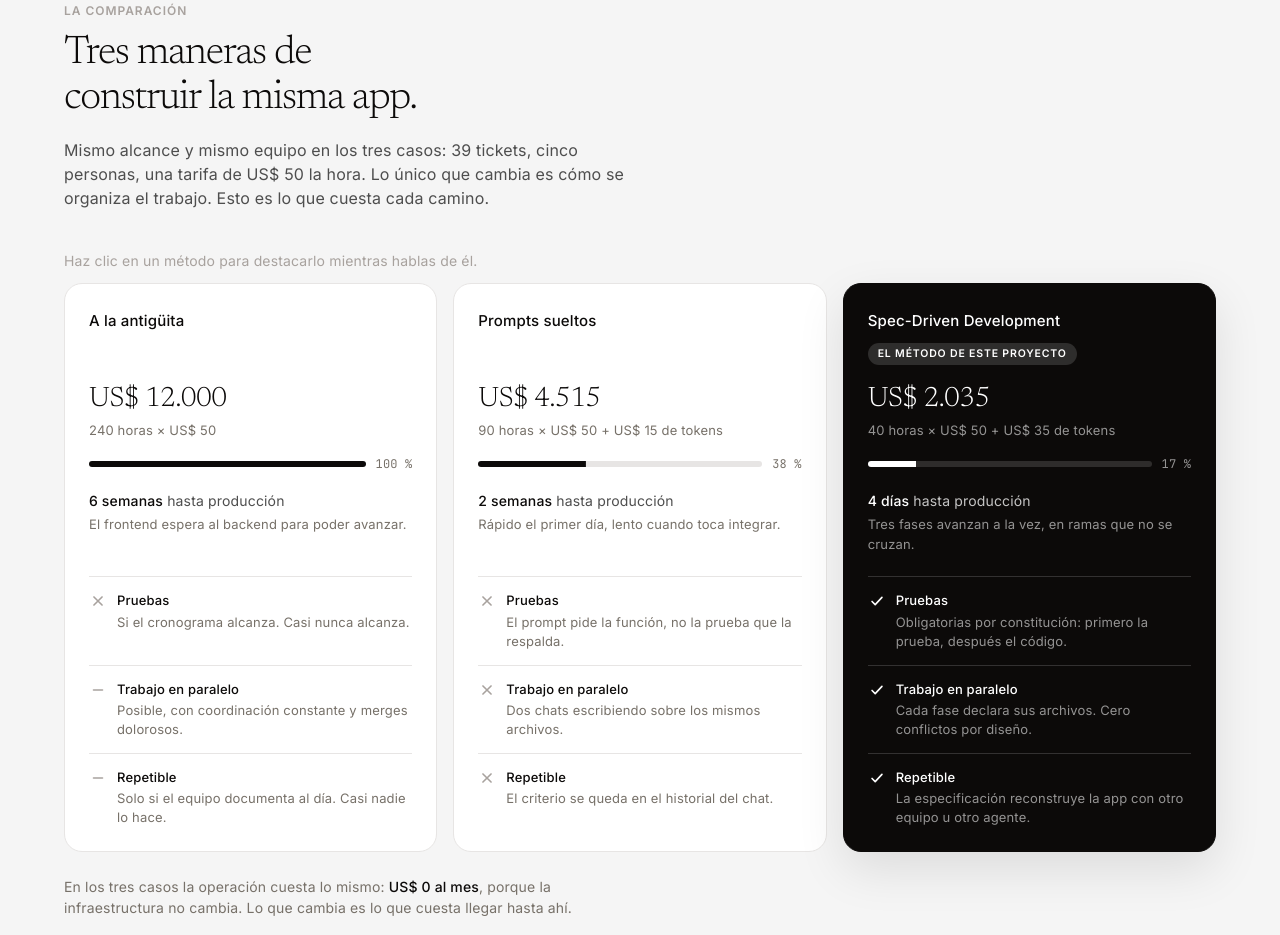
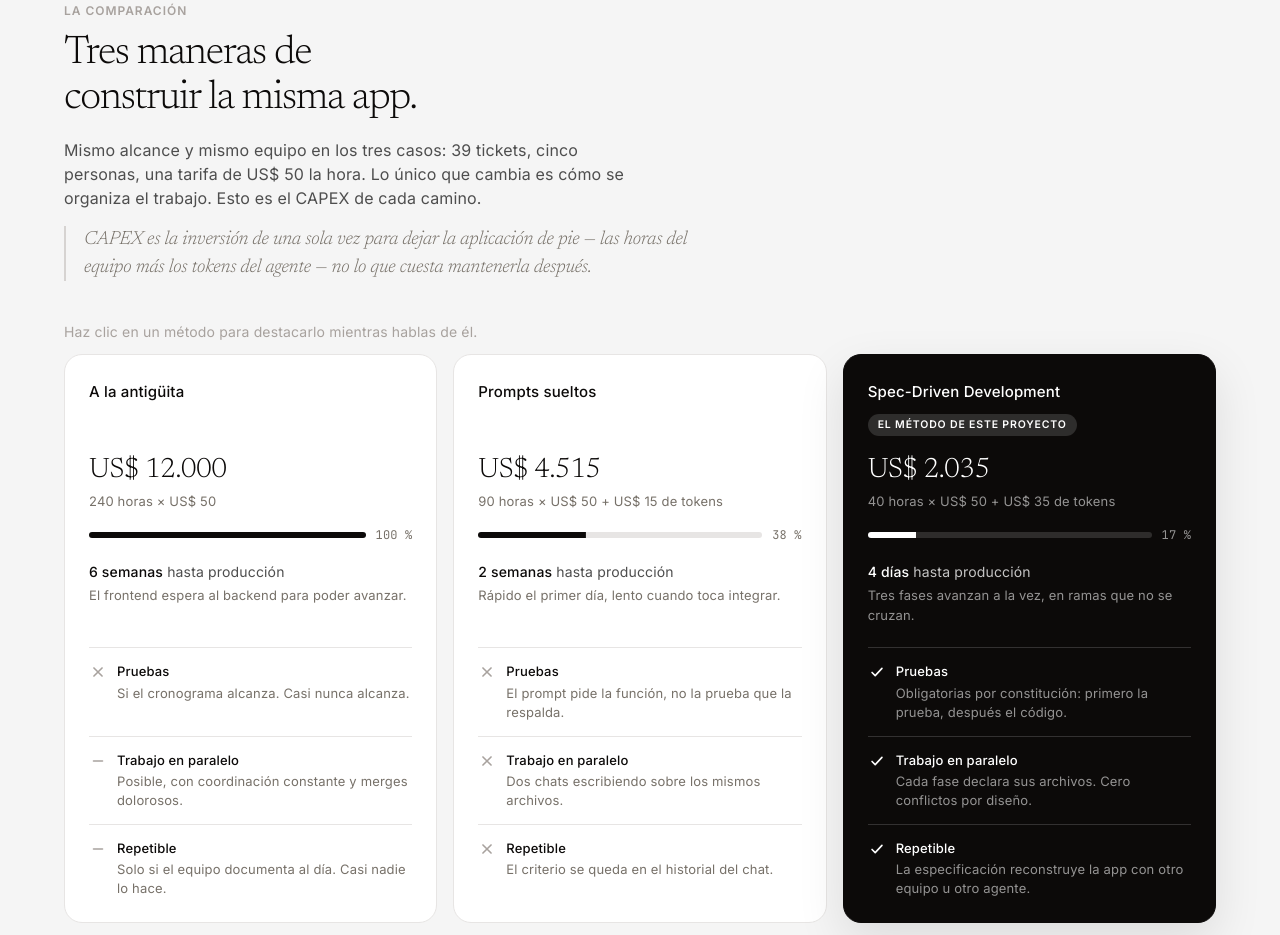
Before and after one commit to sjunka/ai-gen-landing, a plain HTML site: page comparativa/index.html in a window 1280 px wide. Shown: the part 2998-3933 px from the top of the page. Drawn offline with nearby package versions, Linux system fonts and the light colour scheme.

Commit message:
comparativa: glosa de CAPEX junto a la de OPEX

```diff
--- a/comparativa/index.html
+++ b/comparativa/index.html
@@ -318,7 +318,7 @@ a { color: inherit; }
 
 /* Glosario al margen: el serif en cursiva marca que es una nota aparte, no
    otro párrafo del argumento. */
-.opex-gloss {
+.gloss {
   margin-top: 16px; max-width: 62ch;
   font-family: var(--font-display); font-style: italic;
   font-size: 19px; font-weight: 300; line-height: 1.45; letter-spacing: -0.01em;
@@ -563,7 +563,7 @@ a { color: inherit; }
 
       <p class="body reveal" style="margin-top:32px; max-width:68ch;">El gasto variable no queda a la deriva: el dashboard del dueño — las historias de usuario T026 a T029 — trae contadores de uso, costo estimado por generación, selector de calidad y un interruptor que apaga la generación entera. El control del OPEX no es una hoja de cálculo aparte: <strong style="font-weight:500;color:var(--color-ink)">es una pantalla de la aplicación</strong>.</p>
 
-      <p class="opex-gloss reveal">OPEX es lo que cuesta mantener la aplicación encendida mes a mes — servidores, base de datos, generaciones de IA — no lo que costó construirla.</p>
+      <p class="gloss reveal">OPEX es lo que cuesta mantener la aplicación encendida mes a mes — servidores, base de datos, generaciones de IA — no lo que costó construirla.</p>
     </div>
   </section>
 
@@ -620,7 +620,8 @@ a { color: inherit; }
       <div class="section-head reveal">
         <span class="label eyebrow">La comparación</span>
         <h2 id="versus-h" class="display-md">Tres maneras de construir la misma app.</h2>
-        <p class="body">Mismo alcance y mismo equipo en los tres casos: 39 tickets, cinco personas, una tarifa de US$ 50 la hora. Lo único que cambia es cómo se organiza el trabajo. Esto es lo que cuesta cada camino.</p>
+        <p class="body">Mismo alcance y mismo equipo en los tres casos: 39 tickets, cinco personas, una tarifa de US$ 50 la hora. Lo único que cambia es cómo se organiza el trabajo. Esto es el CAPEX de cada camino.</p>
+        <p class="gloss">CAPEX es la inversión de una sola vez para dejar la aplicación de pie — las horas del equipo más los tokens del agente — no lo que cuesta mantenerla después.</p>
       </div>
 
       <!-- Iconos de estado. Un color solo no puede llevar el significado: cada
```
